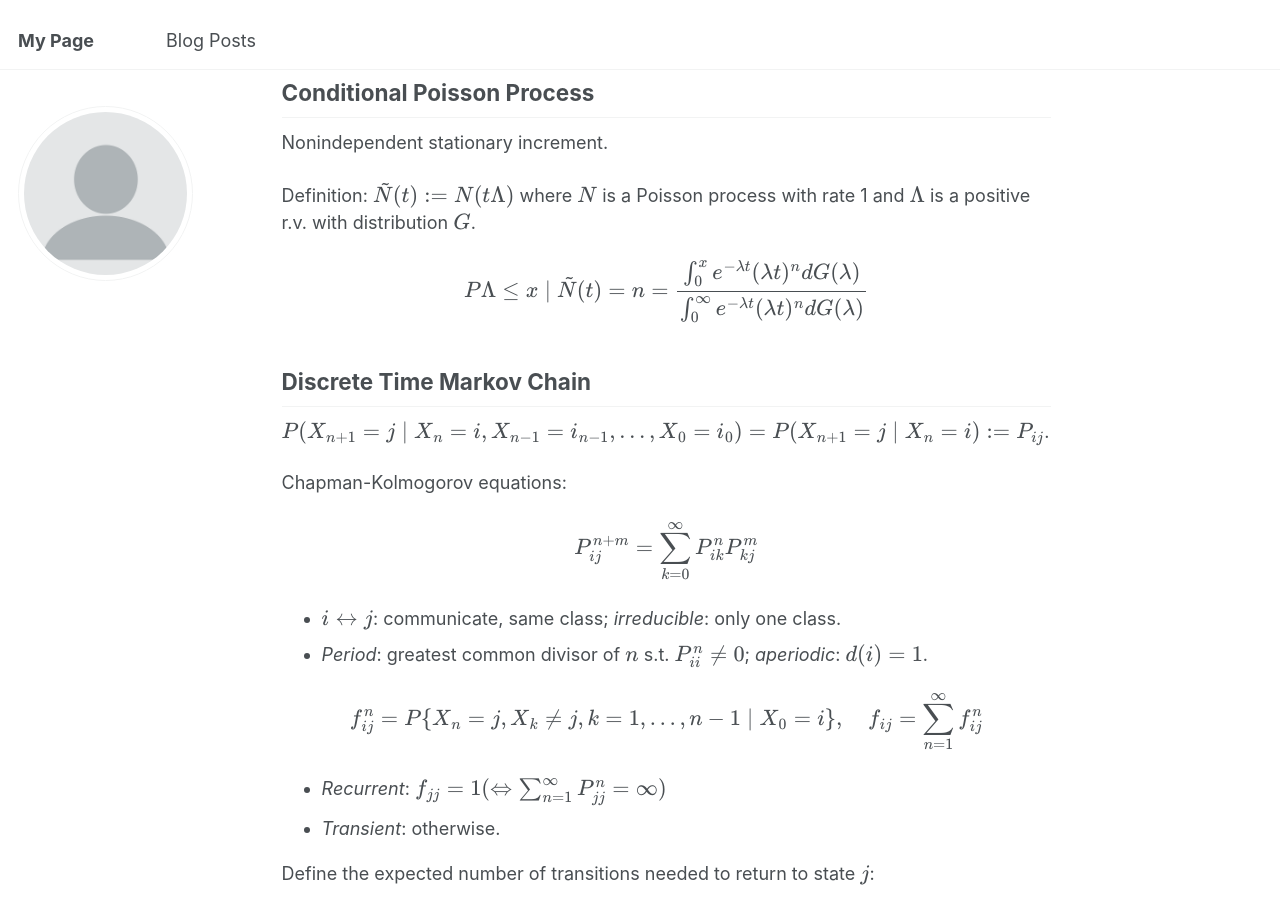
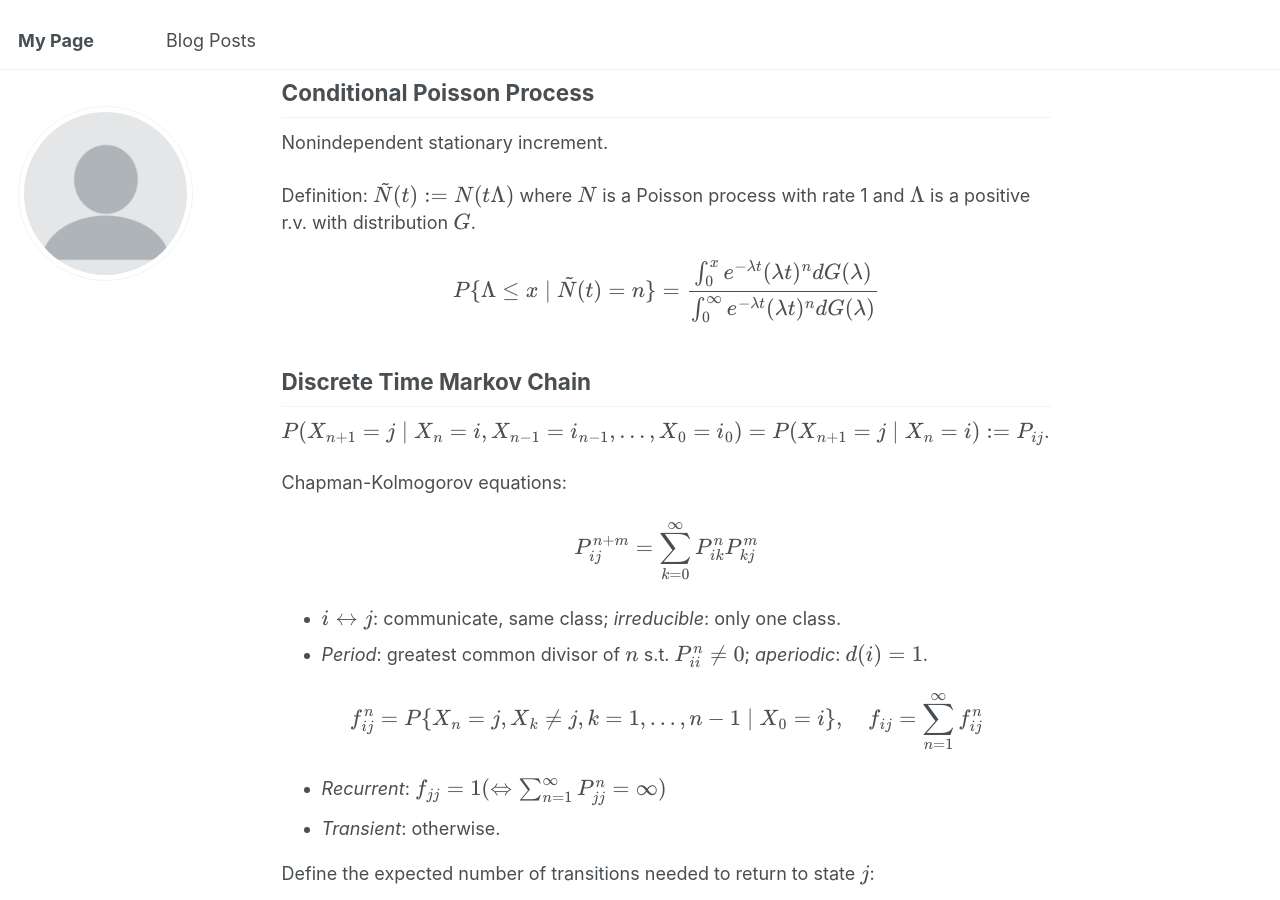
Before and after one commit to JiinnW/JiinnW, a Jekyll site: the page built from _posts/2012-08-14-blog-post-1.md, in a window 1280 px wide and 900 px high, scrolled down 1916 px. Built offline with Jekyll 4.4.1, drawn with Linux system fonts in a browser that asks for light colours.

Commit message:
between line: \{not \\{

```diff
--- a/_posts/2012-08-14-blog-post-1.md
+++ b/_posts/2012-08-14-blog-post-1.md
@@ -63,7 +63,7 @@ Nonindependent stationary increment.
 
 Definition: \\( \tilde{N}(t) := N(t \Lambda) \\) where \\( N \\) is a Poisson process with rate 1 and \\( \Lambda \\) is a positive r.v. with distribution \\( G \\).
 
-$$ P\\{\Lambda \leq x \mid \tilde{N}(t) = n\\} = \frac{\int_0^x e^{-\lambda t} (\lambda t)^n dG(\lambda)}{\int_0^\infty e^{-\lambda t} (\lambda t)^n dG(\lambda)} $$
+$$ P\{\Lambda \leq x \mid \tilde{N}(t) = n\} = \frac{\int_0^x e^{-\lambda t} (\lambda t)^n dG(\lambda)}{\int_0^\infty e^{-\lambda t} (\lambda t)^n dG(\lambda)} $$
 
 ## Discrete Time Markov Chain
 
```
